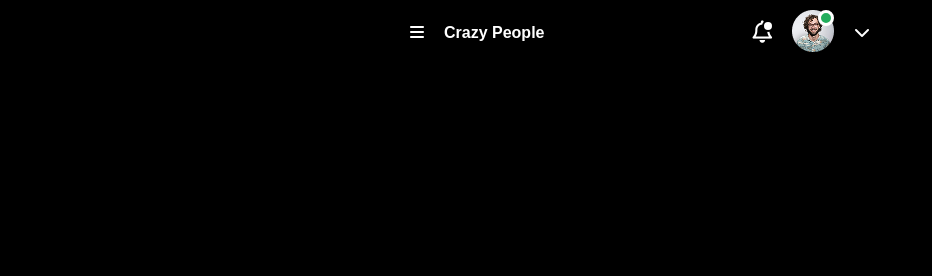
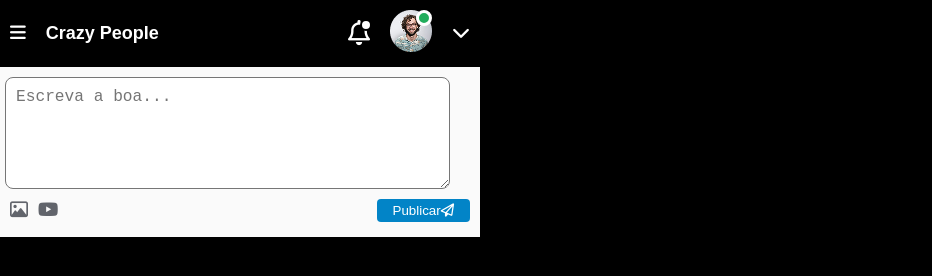
Before and after one commit to Domiciano-Lucas/Crazy_People_Final_PaginaEntrada, a plain HTML site: page crazy_people_front_end_html_css-1d2c8f1548d821137a73658b8da5d3faaac5d6d5/pages/feed/feed.html in a window 1280 px wide. Shown: the whole page, without its empty margins (0-932 px from the left). Drawn offline with Linux system fonts and the light colour scheme.

Commit message:
feat: parte do post - feed

```diff
--- a/crazy_people_front_end_html_css-1d2c8f1548d821137a73658b8da5d3faaac5d6d5/css/global.css
+++ b/crazy_people_front_end_html_css-1d2c8f1548d821137a73658b8da5d3faaac5d6d5/css/global.css
@@ -127,3 +127,10 @@ a.general:hover{
     color: #00c;
     font-weight: 600;
 }
+.button-post{
+    background-color: #0284C7;
+    color: #ffffff;
+    border-radius: 4px;
+    padding: 4px 16px 4px 16px;
+    border-width: 0px;
+}
--- a/crazy_people_front_end_html_css-1d2c8f1548d821137a73658b8da5d3faaac5d6d5/pages/feed/feed.css
+++ b/crazy_people_front_end_html_css-1d2c8f1548d821137a73658b8da5d3faaac5d6d5/pages/feed/feed.css
@@ -53,3 +53,38 @@ header{
 #menu-icon{
     display: inline;
 }
+#container-form-post{
+    background-color: #FAFAFA;
+    display: flex;
+    flex-direction: column;
+    padding: 10px 5px 10px 5px;
+}
+#container-form-post-options{
+    flex: 1;
+    flex-direction: row;
+    display: flex;
+    align-items: center;
+    margin-top: 5px;
+    padding: 5px;
+}
+#container-form-post-options-icons{
+    flex: 1;
+    display: flex;
+    flex-direction: row;
+}
+#form-post{
+    display: flex;
+    flex-direction: column;
+}
+.form-post-icon{
+    color: #61646b;
+    margin-right: 10px;
+}
+textarea{
+    border-radius: 8px;
+    flex: 1;
+    padding: 10px;
+    width: 90%;
+    color: #61646b;
+    font-size: 0.9rem;
+}
--- a/crazy_people_front_end_html_css-1d2c8f1548d821137a73658b8da5d3faaac5d6d5/pages/feed/feed.html
+++ b/crazy_people_front_end_html_css-1d2c8f1548d821137a73658b8da5d3faaac5d6d5/pages/feed/feed.html
@@ -6,6 +6,7 @@
     <title>Timeline - Crazy People- a rede social das suas loucuras</title>
     <link rel="stylesheet" href="feed.css">
     <link rel="stylesheet" href="../../css/fontawesome/css/all.min.css">
+    <link rel="stylesheet" href="../../css/global.css">
 </head>
 <body>
     <header>
@@ -27,5 +28,17 @@
             <i class="fa-solid fa-chevron-down"></i>
         </div>
     </header>
+    <section id="container-form-post">
+        <form action="" name="form-post" method="post" id="form-post">
+            <textarea name="text-post" id="text-post" rows="5" cols="40" placeholder="Escreva a boa..."></textarea>
+            <div id="container-form-post-options">
+                <div id="container-form-post-options-icons">
+                    <a href="#" class="form-post-icon"><i class="fa-regular fa-image"></i></a>
+                    <a href="#" class="form-post-icon"><i class="fa-brands fa-youtube"></i></a>
+                </div>
+                <button id="button-post" name="button-post" class="button-post">Publicar<i class="fa-regular fa-paper-plane"></i></button>
+            </div>
+        </form>
+    </section>
 </body>
 </html>
```
